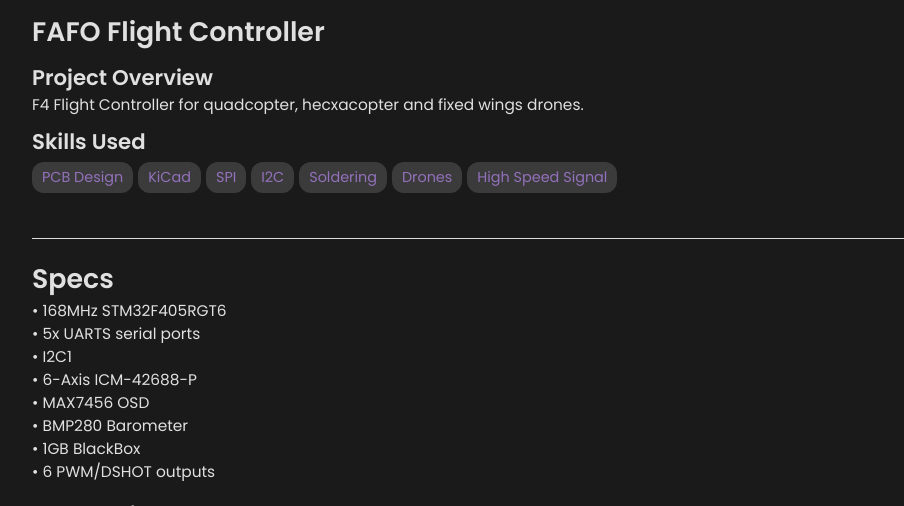
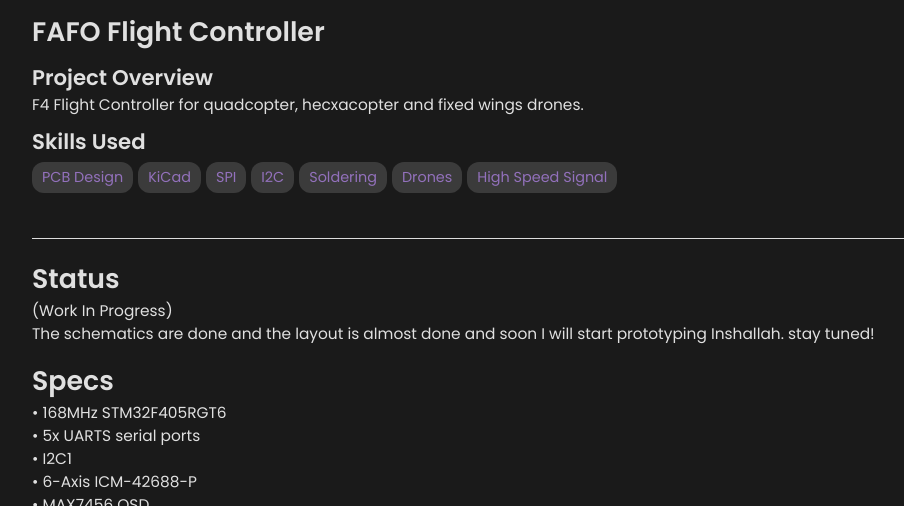
Before and after one commit to Farasani/farasani.github.io, a Jekyll site: the page built from _projects/demo-project/index.md, in a window 1280 px wide and 900 px high, scrolled down 495 px, cut to the strip 0-506 px from the top of the window. Shown: the whole strip, without its empty margins (69-973 px from the left). Built offline with Jekyll 4.4.1, drawn with Linux system fonts in a browser that asks for light colours.

Commit message:
Update index.md

```diff
--- a/_projects/demo-project/index.md
+++ b/_projects/demo-project/index.md
@@ -15,6 +15,9 @@
 ---
 
 ---
+# Status
+(Work In Progress)\
+The schematics are done and the layout is almost done and soon I will start prototyping Inshallah. stay tuned!
 # Specs
   • 168MHz STM32F405RGT6\
   • 5x UARTS serial ports\
```
